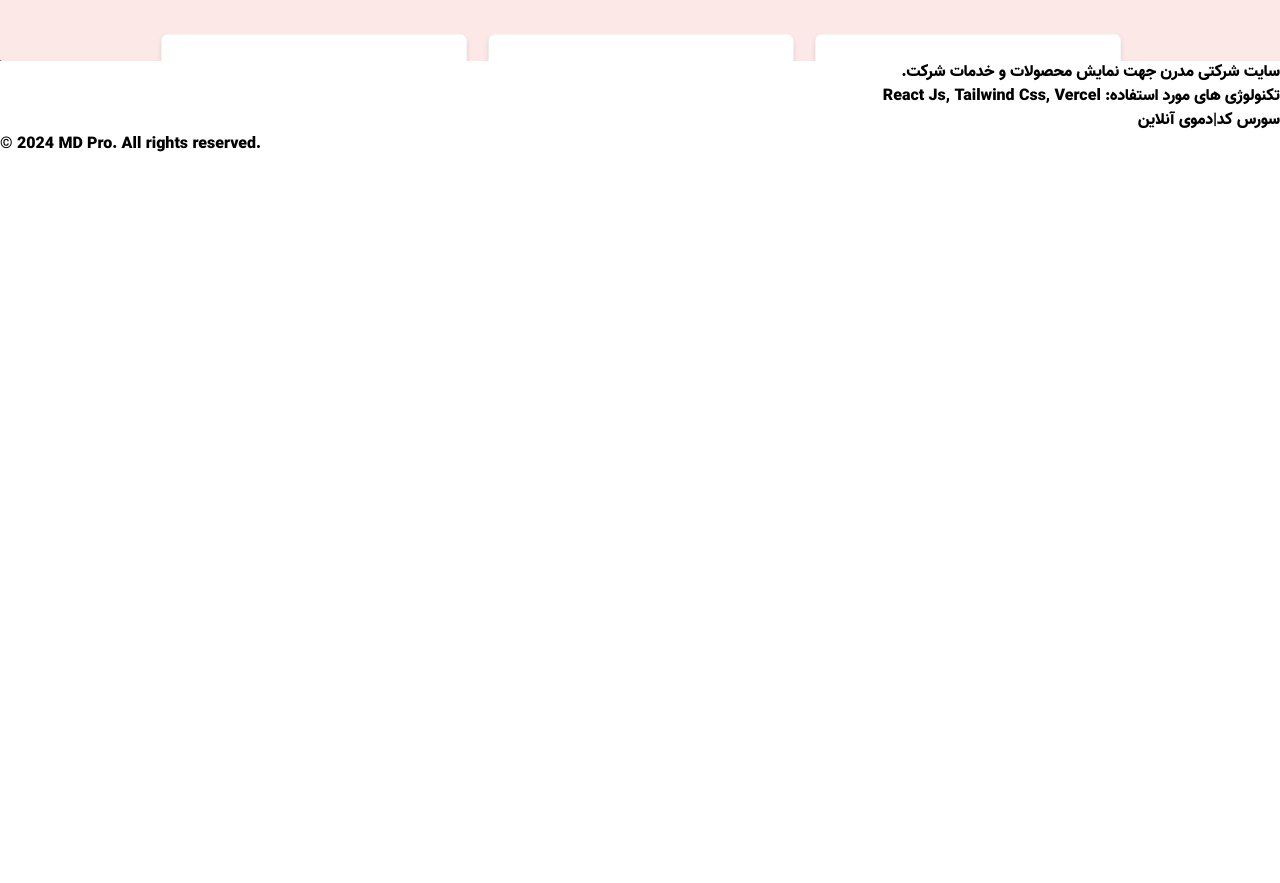
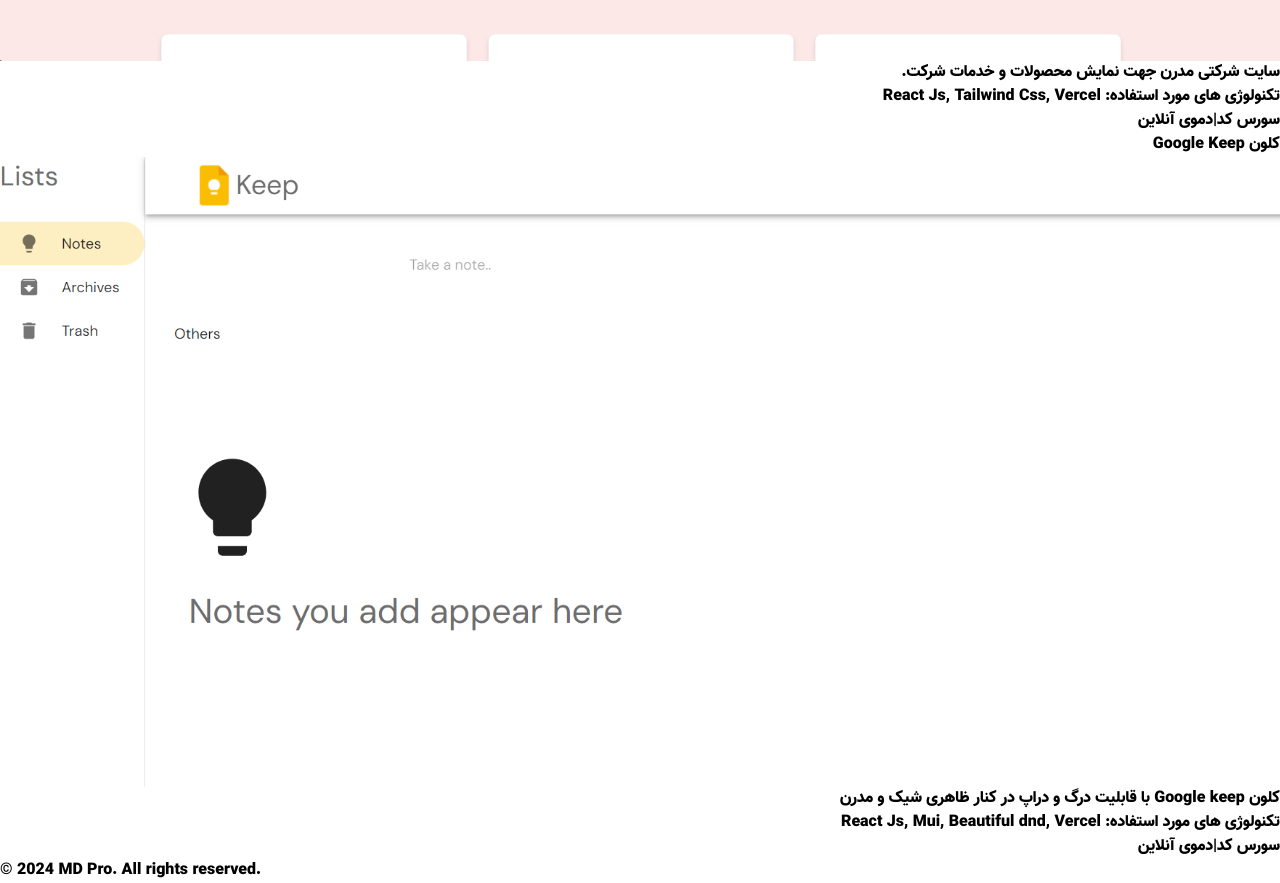
Before and after one commit to Milaadmg023/new-portfolio, a React (Vite) app: page /projects in a window 1280 px wide. Shown: the part 2262-3145 px from the top of the page. Before the commit the page ends 2419 px from the top, so only its background shows below. Built offline with nearby package versions, Linux system fonts and the light colour scheme.

Commit message:
projects data updated

```diff
--- a/src/Data/ProjectsData.js
+++ b/src/Data/ProjectsData.js
@@ -23,6 +23,14 @@
     source: "https://github.com/Milaadmg023/Company-Portfolio",
     demo: "https://company-portfolio-lovat.vercel.app/",
   },
+  {
+    title: "کلون Google Keep",
+    pic: "/Screenshot 2024-02-06 092724.png",
+    tech: "React Js, Mui, Beautiful dnd, Vercel",
+    desc: "کلون Google keep با قابلیت درگ و دراپ در کنار ظاهری شیک و مدرن",
+    source: "https://github.com/Milaadmg023/google-keep-clone",
+    demo: "https://google-keep-clone-mu-rose.vercel.app/",
+  },
 ];
 
 export default ProjectsData;
```
Also changed, not shown: public/Screenshot 2024-02-06 092724.png (added).
